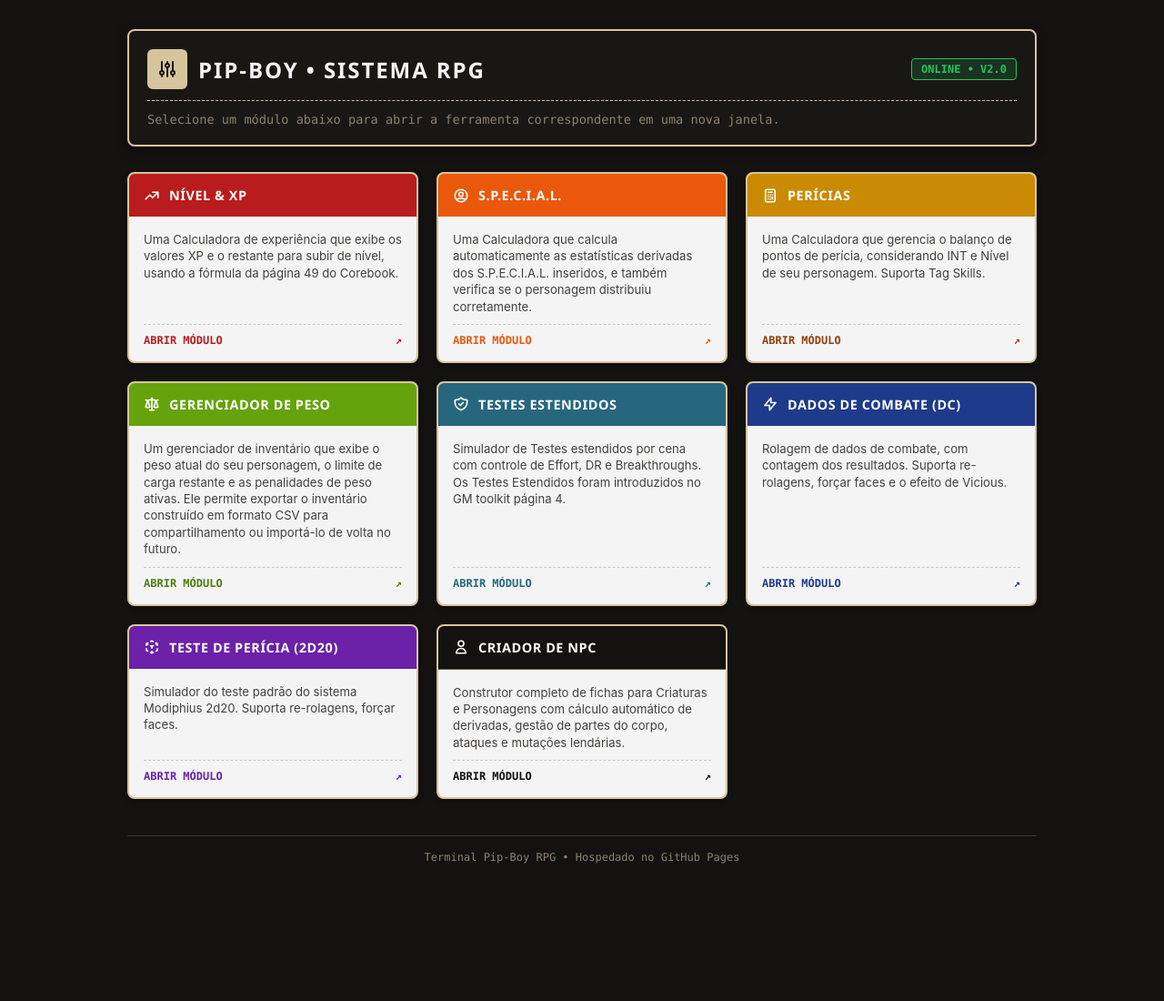
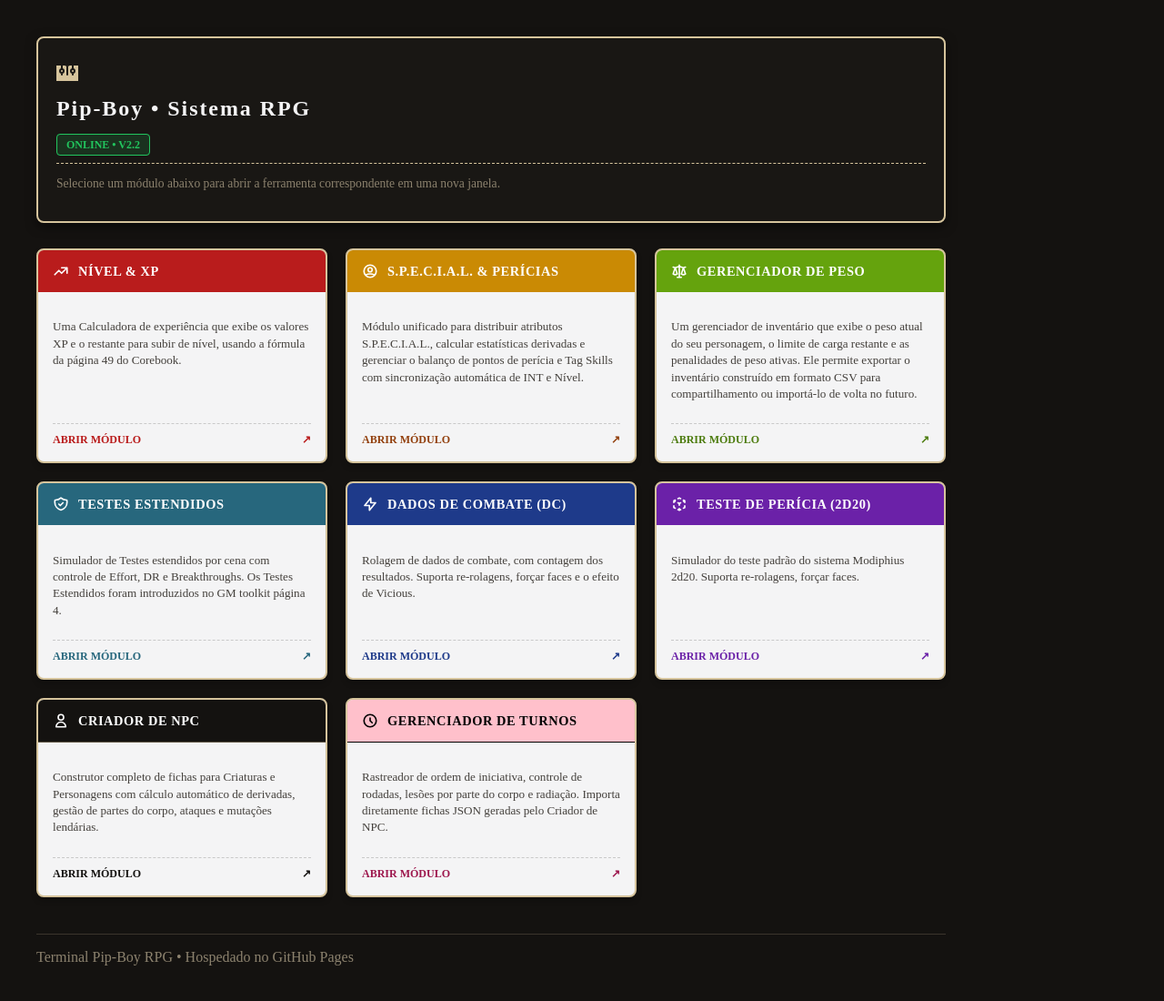
Before and after one commit to meninoenzo42/fallout_utility_terminal, a plain HTML site: page index.html in a window 1280 px wide. Shown: the whole page at 91% size. Before the commit the page ends 981 px from the top, so only its background shows below. Drawn offline with Linux system fonts and the light colour scheme.

Commit message:
Refactor index.html for improved layout and styles
Updated styles and structure of the index.html file, including changes to theme colors, header elements, and tool descriptions.

```diff
--- a/index.html
+++ b/index.html
@@ -5,9 +5,12 @@
   <meta name="viewport" content="width=device-width, initial-scale=1.0">
   <title>Terminal Pip-Boy - Central de Utilitários</title>
 
+  <!-- Folha de Estilos Centralizada -->
+  <link rel="stylesheet" href="styles/pip_boy_theme.css">
+
   <style>
     /* =======================================================
-       1. VARIÁVEIS & RESET CSS
+       1. SOBRESCRITA DE TEMA (CENTRAL / HUB ESCURO)
        ======================================================= */
     :root {
       --vault-bg: #141210;
@@ -18,27 +21,12 @@
       --vault-dim: #8c826e;
       --vault-amber: #f59e0b;
       --vault-green: #22c55e;
-
-      --font-display: 'Segoe UI', -apple-system, BlinkMacSystemFont, 'Arial', sans-serif;
-      --font-sans: -apple-system, BlinkMacSystemFont, 'Segoe UI', Roboto, Helvetica, Arial, sans-serif;
-      --font-mono: 'Consolas', 'Courier New', 'Lucida Console', monospace;
-    }
-
-    * {
-      box-sizing: border-box;
-      margin: 0;
-      padding: 0;
     }
 
     body {
       background-color: var(--vault-bg);
       color: var(--vault-paper);
-      font-family: var(--font-sans);
-      min-height: 100vh;
       padding: 20px;
-      display: flex;
-      flex-direction: column;
-      justify-content: space-between;
     }
 
     @media (min-width: 640px) {
@@ -47,8 +35,6 @@
 
     .app-container {
       max-width: 1000px;
-      width: 100%;
-      margin: 0 auto;
     }
 
     /* =======================================================
@@ -64,37 +50,22 @@
     }
 
     .header-top {
-      display: flex;
-      align-items: center;
-      justify-content: space-between;
       border-bottom: 1px dashed var(--vault-border);
       padding-bottom: 12px;
       margin-bottom: 12px;
     }
 
-    .header-brand {
-      display: flex;
-      align-items: center;
-      gap: 12px;
-    }
-
     .header-icon {
-      display: inline-flex;
-      align-items: center;
-      justify-content: center;
       width: 44px;
       height: 44px;
       background-color: var(--vault-border);
       color: var(--vault-header);
-      border-radius: 6px;
       font-weight: 900;
     }
 
     .header-title {
-      font-family: var(--font-display);
       font-size: 1.5rem;
       letter-spacing: 0.08em;
-      text-transform: uppercase;
       color: var(--vault-paper);
     }
 
@@ -199,20 +170,17 @@
 
     /* Cores temáticas por módulo */
     .bg-xp { background-color: #b91c1c; }
-    .bg-special { background-color: #ea580c; }
-    .bg-skills { background-color: #ca8a04; }
+    .bg-special-skills { background-color: #ca8a04; }
     .bg-weight { background-color: #65a30d; }
     .bg-extended { background-color: #27677d; }
     .bg-combat { background-color: #1e3a8a; }
     .bg-dice { background-color: #6b21a8; }
     .bg-npc { background-color: var(--vault-bg); border-bottom: 1px solid rgba(214, 196, 156, 0.4); }
+    .bg-turns { background-color: #ffc0cb; color: #000000 !important; border-bottom: 1px solid #000000; }
 
     footer {
       margin-top: 40px;
-      text-align: center;
-      font-size: 0.75rem;
       color: var(--vault-dim);
-      font-family: var(--font-mono);
       border-top: 1px solid rgba(214, 196, 156, 0.2);
       padding-top: 16px;
     }
@@ -233,7 +201,7 @@
           </span>
           <h1 class="header-title">Pip-Boy &bull; Sistema RPG</h1>
         </div>
-        <span class="status-badge">Online &bull; v2.0</span>
+        <span class="status-badge">Online &bull; v2.2</span>
       </div>
       <p class="header-subtext">
         Selecione um módulo abaixo para abrir a ferramenta correspondente em uma nova janela.
@@ -263,36 +231,17 @@
           </div>
         </a>
 
-        <!-- 2. Calculadora SPECIAL -->
-        <a href="calculadoraDeSpecial.html" target="_blank" rel="noopener noreferrer" class="tool-card">
-          <div class="tool-card-header bg-special">
+        <!-- 2. S.P.E.C.I.A.L. & Perícias (Unificado) -->
+        <a href="CalculadoraDePericiasESpecial.html" target="_blank" rel="noopener noreferrer" class="tool-card">
+          <div class="tool-card-header bg-special-skills">
             <svg width="18" height="18" fill="none" stroke="currentColor" viewBox="0 0 24 24">
               <path stroke-linecap="round" stroke-linejoin="round" stroke-width="2.2" d="M5.121 17.804A13.937 13.937 0 0112 16c2.5 0 4.847.655 6.879 1.804M15 10a3 3 0 11-6 0 3 3 0 016 0zm6 2a9 9 0 11-18 0 9 9 0 0118 0z"></path>
             </svg>
-            <span>S.P.E.C.I.A.L.</span>
+            <span>S.P.E.C.I.A.L. &amp; Perícias</span>
           </div>
           <div class="tool-card-body">
             <p class="tool-desc">
-              Uma Calculadora que calcula automaticamente as estatísticas derivadas dos S.P.E.C.I.A.L. inseridos, e também verifica se o personagem distribuiu corretamente.
-            </p>
-            <div class="tool-action" style="color: #ea580c;">
-              <span>Abrir Módulo</span>
-              <span>&nearr;</span>
-            </div>
-          </div>
-        </a>
-
-        <!-- 3. Calculadora de Perícias -->
-        <a href="calculadoraDePericias.html" target="_blank" rel="noopener noreferrer" class="tool-card">
-          <div class="tool-card-header bg-skills">
-            <svg width="18" height="18" fill="none" stroke="currentColor" viewBox="0 0 24 24">
-              <path stroke-linecap="round" stroke-linejoin="round" stroke-width="2.2" d="M9 7h6m0 10v-3m-3 3h.01M9 17h.01M9 14h.01M12 14h.01M15 11h.01M12 11h.01M9 11h.01M7 21h10a2 2 0 002-2V5a2 2 0 00-2-2H7a2 2 0 00-2 2v14a2 2 0 002 2z"></path>
-            </svg>
-            <span>Perícias</span>
-          </div>
-          <div class="tool-card-body">
-            <p class="tool-desc">
-              Uma Calculadora que gerencia o balanço de pontos de perícia, considerando INT e Nível de seu personagem. Suporta Tag Skills.
+              Módulo unificado para distribuir atributos S.P.E.C.I.A.L., calcular estatísticas derivadas e gerenciar o balanço de pontos de perícia e Tag Skills com sincronização automática de INT e Nível.
             </p>
             <div class="tool-action" style="color: #92400e;">
               <span>Abrir Módulo</span>
@@ -301,7 +250,7 @@
           </div>
         </a>
 
-        <!-- 4. Gerenciador de Peso -->
+        <!-- 3. Gerenciador de Peso -->
         <a href="gerenciadorDePeso.html" target="_blank" rel="noopener noreferrer" class="tool-card">
           <div class="tool-card-header bg-weight">
             <svg width="18" height="18" fill="none" stroke="currentColor" viewBox="0 0 24 24">
@@ -320,7 +269,7 @@
           </div>
         </a>
 
-        <!-- 5. Testes Estendidos -->
+        <!-- 4. Testes Estendidos -->
         <a href="simuladorDeTesteExtendido.html" target="_blank" rel="noopener noreferrer" class="tool-card">
           <div class="tool-card-header bg-extended">
             <svg width="18" height="18" fill="none" stroke="currentColor" viewBox="0 0 24 24">
@@ -339,7 +288,7 @@
           </div>
         </a>
 
-        <!-- 6. Dados de Combate (DC) -->
+        <!-- 5. Dados de Combate (DC) -->
         <a href="simuladorDeDadosDeCombate.html" target="_blank" rel="noopener noreferrer" class="tool-card">
           <div class="tool-card-header bg-combat">
             <svg width="18" height="18" fill="none" stroke="currentColor" viewBox="0 0 24 24">
@@ -358,7 +307,7 @@
           </div>
         </a>
 
-        <!-- 7. Teste de Perícia (2d20) -->
+        <!-- 6. Teste de Perícia (2d20) -->
         <a href="simuladorDeTesteDePerícia.html" target="_blank" rel="noopener noreferrer" class="tool-card">
           <div class="tool-card-header bg-dice">
             <svg width="18" height="18" fill="none" stroke="currentColor" viewBox="0 0 24 24">
@@ -377,7 +326,7 @@
           </div>
         </a>
 
-        <!-- 8. Criador de NPC -->
+        <!-- 7. Criador de NPC -->
         <a href="https://meninoenzo42.github.io/fallout_utility_terminal/criadorDeNPC.html" target="_blank" rel="noopener noreferrer" class="tool-card">
           <div class="tool-card-header bg-npc">
             <svg width="18" height="18" fill="none" stroke="currentColor" viewBox="0 0 24 24">
@@ -396,6 +345,25 @@
           </div>
         </a>
 
+        <!-- 8. Gerenciador de Turnos -->
+        <a href="gerenciadorDeTurnos.html" target="_blank" rel="noopener noreferrer" class="tool-card">
+          <div class="tool-card-header bg-turns">
+            <svg width="18" height="18" fill="none" stroke="currentColor" viewBox="0 0 24 24">
+              <path stroke-linecap="round" stroke-linejoin="round" stroke-width="2.2" d="M12 8v4l3 3m6-3a9 9 0 11-18 0 9 9 0 0118 0z"></path>
+            </svg>
+            <span>Gerenciador de Turnos</span>
+          </div>
+          <div class="tool-card-body">
+            <p class="tool-desc">
+              Rastreador de ordem de iniciativa, controle de rodadas, lesões por parte do corpo e radiação. Importa diretamente fichas JSON geradas pelo Criador de NPC.
+            </p>
+            <div class="tool-action" style="color: #9d174d;">
+              <span>Abrir Módulo</span>
+              <span>&nearr;</span>
+            </div>
+          </div>
+        </a>
+
       </div>
     </main>
 
```
